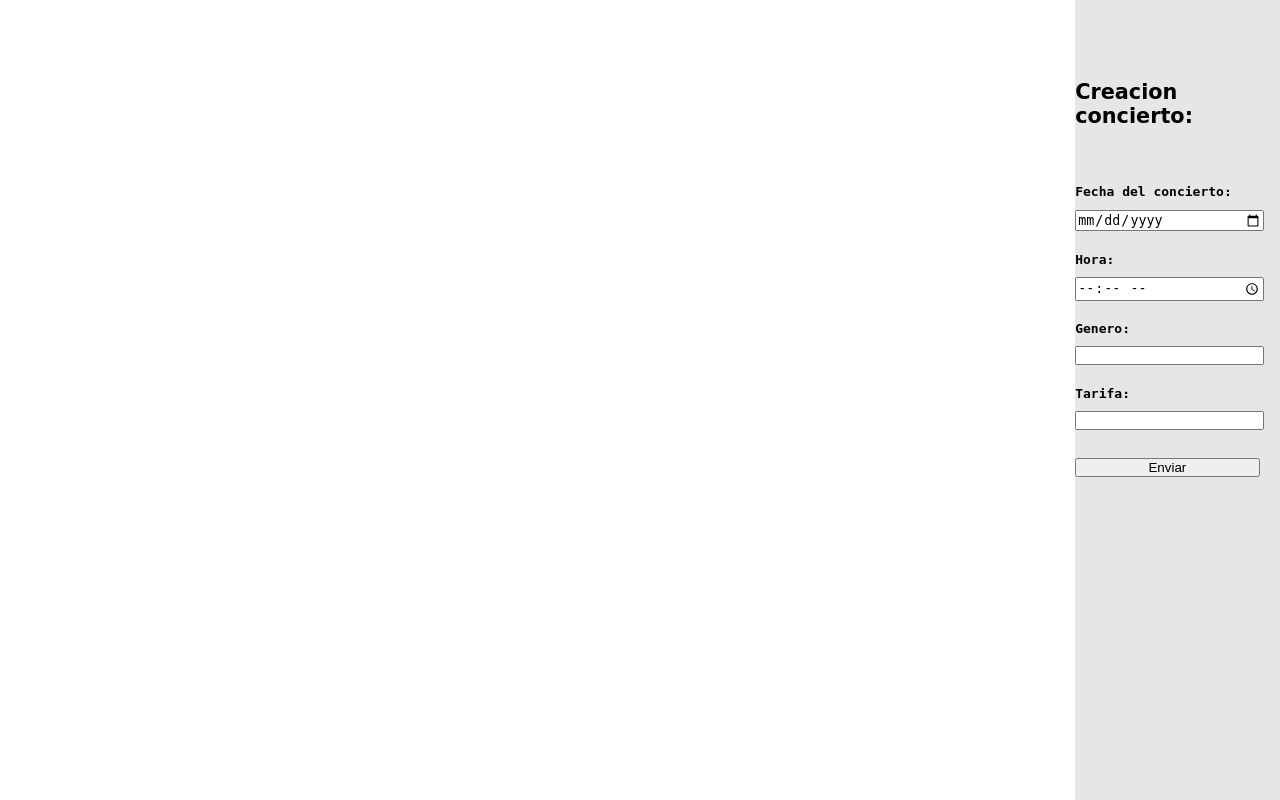
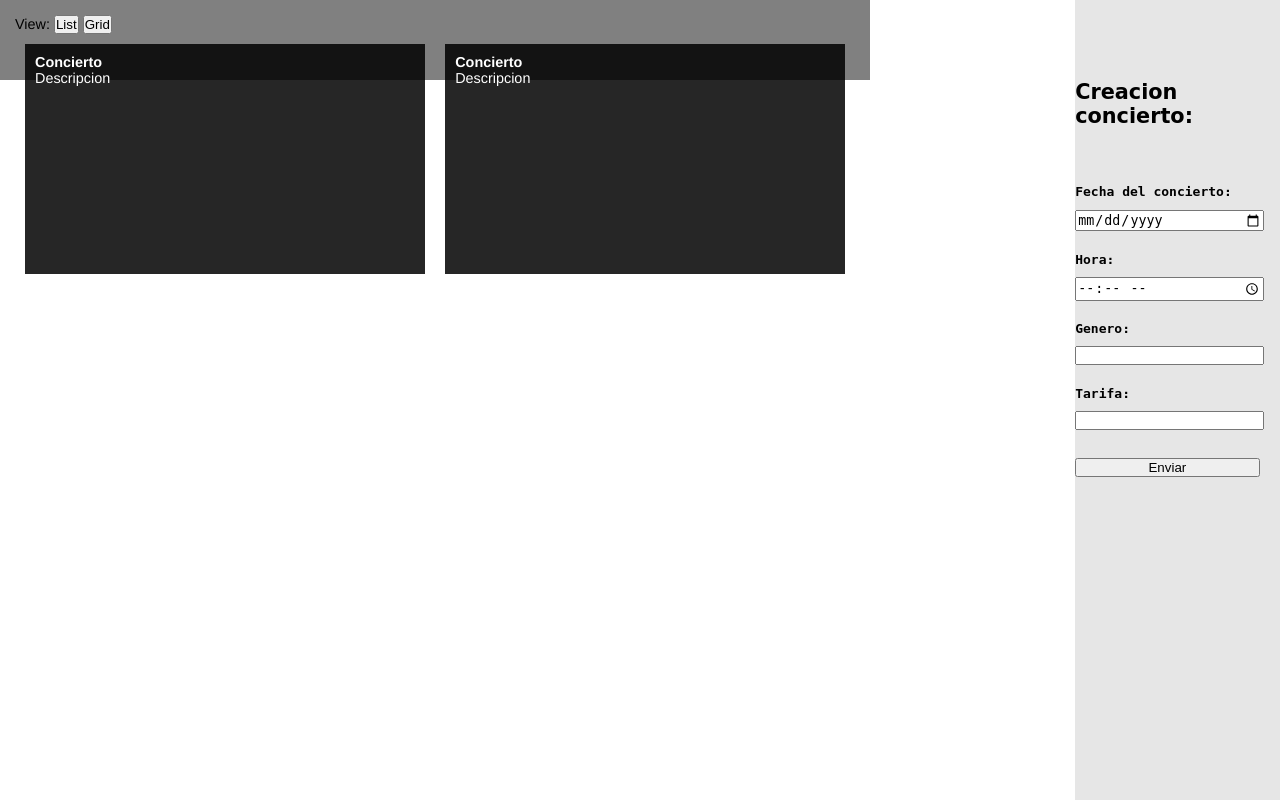
Before and after one commit to Denky230/OhhMusic, a PHP site: page /php/fr_local.php in a window 1280 px wide. Run offline with PHP 8.4, Linux system fonts and the light colour scheme; some libraries are stand-ins or nearby versions.

Commit message:
pagina principal local (unfinished..)

```diff
--- a/css/local.css
+++ b/css/local.css
@@ -10,6 +10,160 @@
 
 body {
     background-color: white;
+}
+/* --------------------------- Main --------------------------- */
+#main{
+    position: absolute;
+
+    width: 68%;
+
+    padding-top: 80px;
+
+    box-sizing: border-box;
+    background-color: gray;
+}
+
+
+#container{
+    position: absolute;
+    top: 0;
+    left: 0;
+    right: 0;
+    bottom: 0;
+    margin: 15px;
+    font-family: 'Helvetica', cursive, sans-serif;
+    font-size: 90%;
+    line-height: normal;
+    font-smoothing: antialiased;
+}
+
+#frame{
+    position: relative;
+    width: 100%;
+    height: 100%;
+}
+
+#frame .frame{
+    position: relative;
+    overflow: hidden;
+}
+
+#frame .frame .inset .info .title{
+    cursor: pointer;
+    display: inline-block;
+    font-weight: bold;
+}
+
+#frame .frame .inset .info .description{
+    display: block;
+    overflow: hidden;
+    text-overflow: ellipsis;
+    white-space: nowrap;
+}
+
+#frame .frame .inset .info [class*='icon-']{
+    cursor: pointer;
+    margin-left: 10px;
+    display: inline-block;
+    font-weight: bold;
+}
+
+#frame .frame .inset .info [class*='icon-']:before{
+    margin-right: 5px;
+    font-weight: normal;
+}
+
+.grid{
+    display: flex;
+    flex-flow: row wrap;
+    color: #fff;
+}
+
+.grid .frame{
+    width: 250px;
+    height: 250px;
+    flex: 1 0 250px;
+}
+
+.grid .frame .inset{
+    position: absolute;
+    top: 0;
+    left: 0;
+    right: 0;
+    bottom: 0;
+    margin: 10px;
+}
+
+.grid .frame .inset .image{
+    position: absolute;
+    top: 0;
+    left: 0;
+    right: 0;
+    bottom: 0;
+ }
+
+ .grid .frame .inset .info{
+    position: absolute;
+    top: 0;
+    left: 0;
+    right: 0;
+    bottom: 0;
+    padding: 10px;
+    background: rgba(0,0,0,0.85);
+    overflow: hidden;
+}
+
+.grid .frame .inset .shares{
+    margin-top: 10px;
+    display: block;
+    font-size: 85%;
+    text-align: right;
+}
+
+.list{
+    color: #333;
+}
+
+.list .frame{
+    height: 75%;
+    line-height: 75%;
+    box-shadow: inset 0 1px #EEE;
+}
+
+.list .frame .inset .image{
+    position: absolute;
+    top: 0;
+    left: 0;
+    bottom: 0;
+    width: 55px;
+    height: 55px;
+    margin: auto 10px;
+}
+
+.list .frame .inset .info{
+    position: absolute;
+    top: 0;
+    left: 75px;
+    bottom: 0;
+}
+
+.list .frame .inset .info .title{
+    float: left;
+    overflow: hidden;
+    text-overflow: ellipsis;
+    white-space: nowrap;
+}
+
+.list .frame .inset .info .description{
+    float: left;
+    max-width: 40%;
+    margin-left: 15px;
+}
+
+.list .frame .inset .info .shares{
+    float: left;
+    margin-left: 10px;
+    font-size: 85px;
 }
 
 /* --------------------------- Right Frame --------------------------- */
--- /dev/null
+++ b/js/local.js
@@ -0,0 +1,21 @@
+
+$('#header button').on('click', function(){
+    if($(this).hasClass('view-list')){
+        $('#frame').removeClass('grid').addClass('list');
+    }else if($(this).hasClass('view-grid')){
+        $('#frame').removeClass('list').addClass('grid');
+    }
+});
+
+$('.frame').each(function(){
+    var images = ['https://goo.gl/CbesS','https://goo.gl/b93Zu'];
+    $(this).find('.image').css({'background-image': 'url(' +images[Math.floor(Math.random()*images.length)]+')'});
+    var like = 100,
+    likes = Math.floor(Math.random()*like)+1;
+    $(this).find('.likes').text(likes);
+    var comment = 50,
+    comments =  Math.floor(Math.random() * comment)+1;
+    $(this).find('.comments').text(comments);
+});
+
+$('.description').text('dolor sit amet, consectetuer adipiscing elit. Aenean commodo ligula eget dolor. Aenean massa. Cum sociis natoque penatibus et magnis dis parturient montes, nascetur ridiculus mus.');
--- a/php/fr_local.php
+++ b/php/fr_local.php
@@ -8,9 +8,48 @@
     <head>
         <meta charset="UTF-8">
         <link rel="stylesheet" href="../css/local.css"/>
+        <script src="http://code.jquery.com/jquery-1.11.3.min.js"></script>
+        <script src="http://code.jquery.com/ui/1.11.4/jquery-ui.min.js"></script>
+        <script src="../js/local.js" type="text/javascript"></script>
         <title>Local</title>
     </head>
     <body>
+        <div id="main">
+            <div id="concerts">
+                <div id="container">
+                    <header id="header">
+                        <span>View:</span>
+                        <button class="view-list">List</button>
+                        <button class="view-grid">Grid</button>
+                    </header>
+                    <ol class="grid" id="frame">
+                        <li class="frame">
+                            <div class="inset">
+                                <div class="image"></div>
+                                <div class="info">
+                                    <div class="title">Concierto</div>
+                                    <div class="description">Descripcion</div>
+                                    <div class="shares">
+                                        <div class="icon-lik like"></div>
+                                    </div>
+                                </div>
+                            </div>
+                        </li><li class="frame">
+                            <div class="inset">
+                                <div class="image"></div>
+                                <div class="info">
+                                    <div class="title">Concierto</div>
+                                    <div class="description">Descripcion</div>
+                                    <div class="shares">
+                                        <div class="icon-lik like"></div>
+                                    </div>
+                                </div>
+                            </div>
+                        </li>
+                    </ol>
+                </div>
+            </div>
+        </div>
         <aside id="frame_right">
             <div id="concert_creation">
                 <h2>Creacion concierto:</h2><br><br>
```
